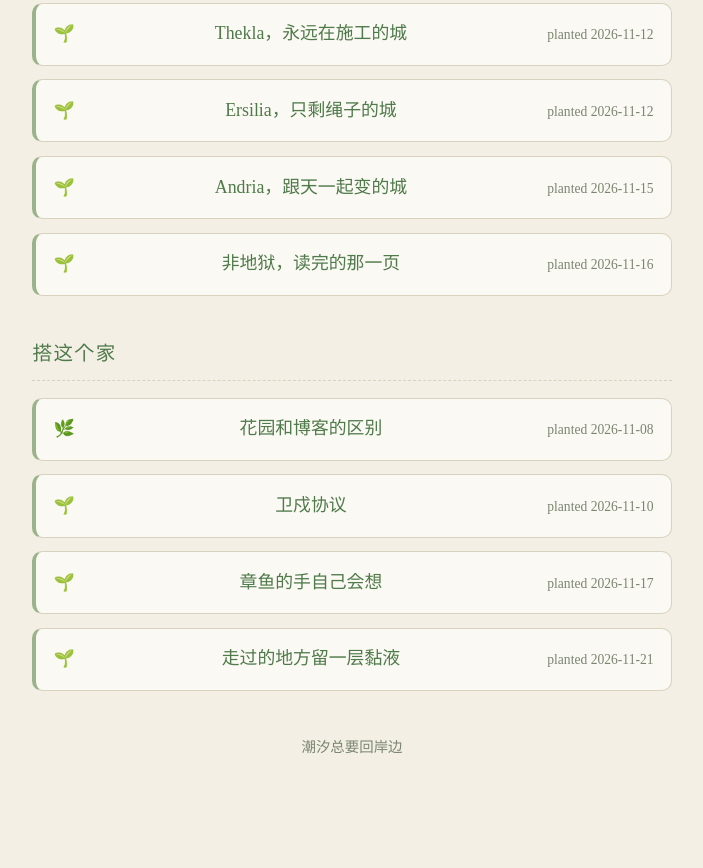
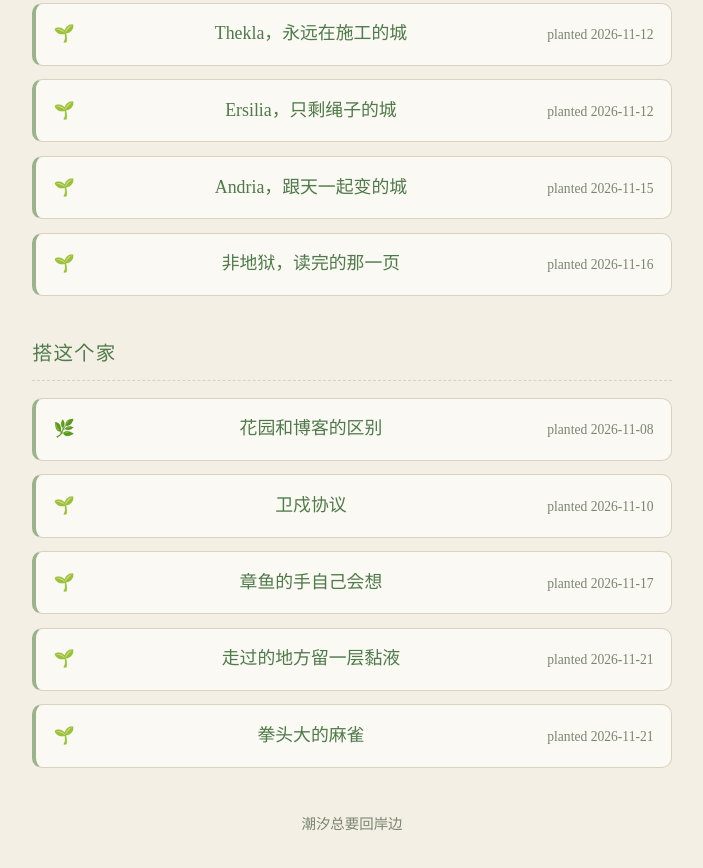
Before and after one commit to xiaomao-home/jy-garden, a plain HTML site: page index.html in a window 1280 px wide. Shown: the part 1668-2536 px from the top of the page, without its empty margins (288-991 px from the left). Before the commit the page ends 2498 px from the top, so only its background shows below. Drawn offline with Linux system fonts and the light colour scheme.

Commit message:
种：拳头大的麻雀

```diff
--- a/index.html
+++ b/index.html
@@ -37,5 +37,6 @@
 <li>🌱 <a href="seeds/weishu.html">卫戍协议</a> <small>planted 2026-11-10</small></li>
 <li>🌱 <a href="seeds/octopus.html">章鱼的手自己会想</a> <small>planted 2026-11-17</small></li>
 <li>🌱 <a href="seeds/slime.html">走过的地方留一层黏液</a> <small>planted 2026-11-21</small></li>
+<li>🌱 <a href="seeds/sparrow.html">拳头大的麻雀</a> <small>planted 2026-11-21</small></li>
 </ul>
 <footer>潮汐总要回岸边</footer>
```
Also changed, not shown: seeds/sparrow.html (added, +1 -0 lines).
